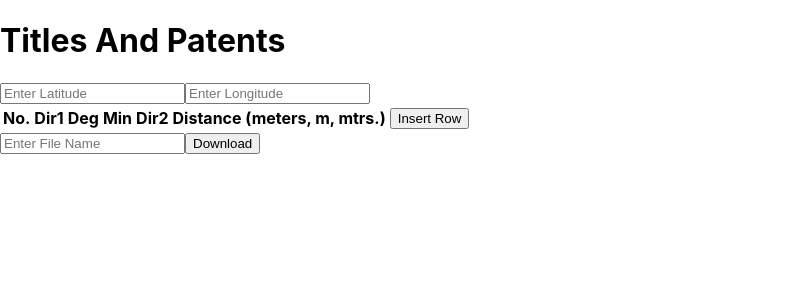
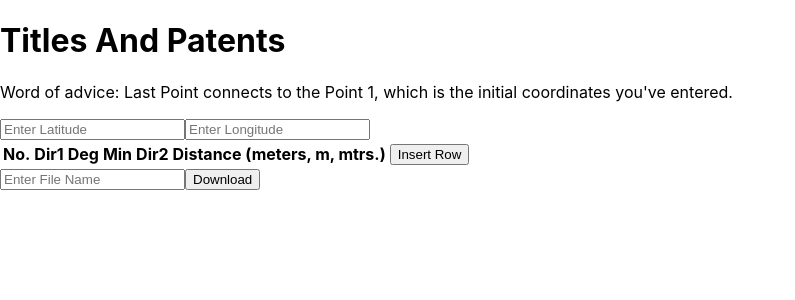
Before and after one commit to oeyXD/cpanel-website, a React (Create React App) app: page / in a window 1280 px wide. Shown: the top 300 px of the page, without its empty margins (0-795 px from the left). Built offline with nearby package versions, Linux system fonts and the light colour scheme.

Commit message:
Update Plot.js

```diff
--- a/src/Plot.js
+++ b/src/Plot.js
@@ -63,6 +63,7 @@ function Plot() {
 
     return (
         <div>
+            <p>Word of advice: Last Point connects to the Point 1, which is the initial coordinates you've entered.</p>
             <input type="number" id="origLatId" value={origLat} name="origLat" placeholder="Enter Latitude" />
             <input type="number" id="origLongId" value={origLong} name="origLong" placeholder="Enter Longitude" />
             <table className="table table-striped">
```
